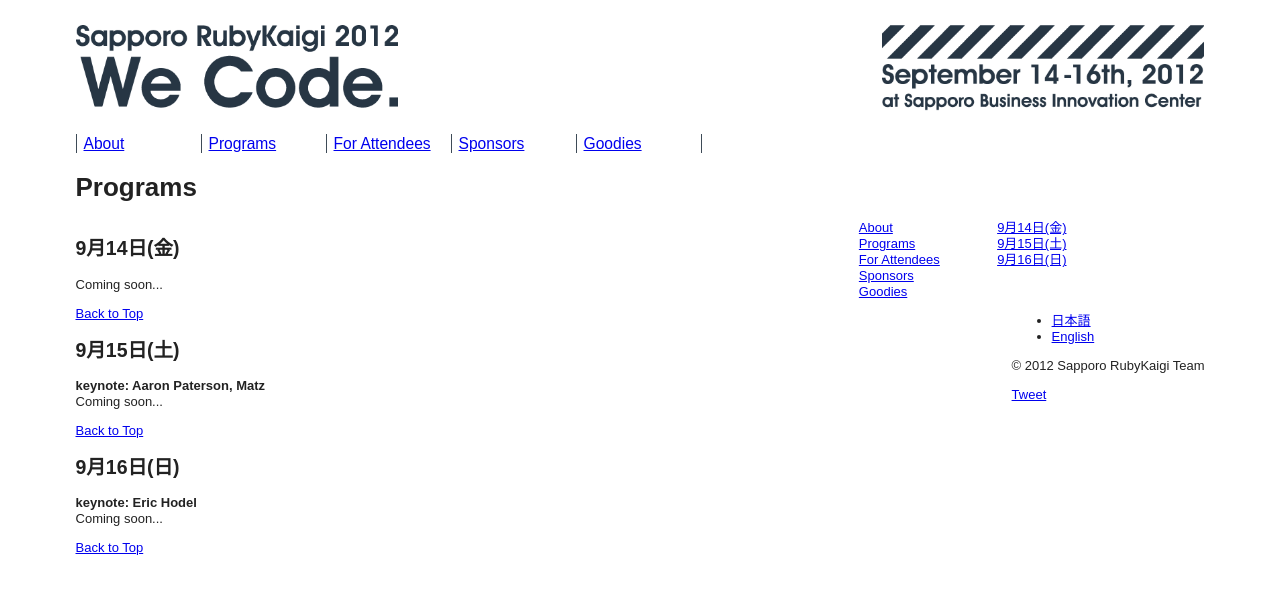
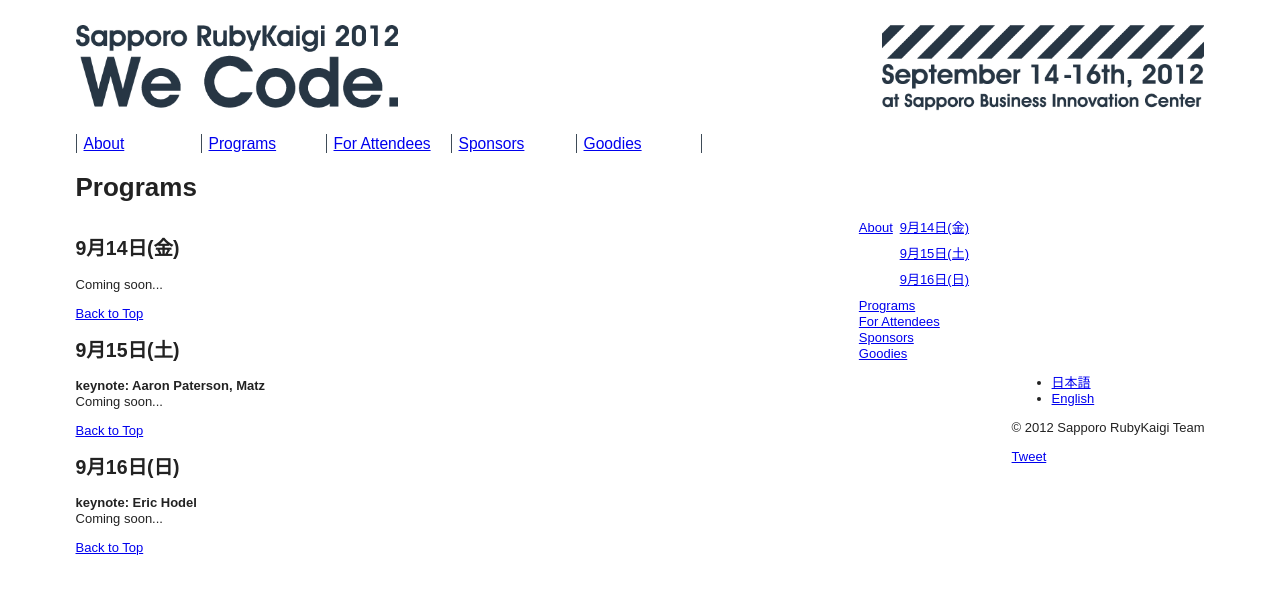
Before and after one commit to ruby-sapporo/sapporo.rubykaigi.org, a Jekyll site: the page built from 2012/ja/programs.html, in a window 1280 px wide. Shown: the top 594 px of the page. Built offline with Jekyll 4.4.1, drawn with Linux system fonts in a browser that asks for light colours; nearby versions of some CDN libraries; Markdown is read by kramdown in place of the engine named in the settings; comment, search, counter and statistics services are not loaded.

Commit message:
[#28935297] modify nav styles

```diff
--- a/2012/stylesheets/common.scss
+++ b/2012/stylesheets/common.scss
@@ -237,6 +237,7 @@
 #localNav {
   @include deepLinkColor;
   @include commonListMark;
+  font-size: 100%;
 }
 
 #content {
@@ -288,7 +289,9 @@
   @include deepLinkColor;
   nav {
     float: left;
-    @include commonListMark;
+    li:before {
+      content: "» ";
+    }
   }
   aside {
     float: right;
--- a/2012/stylesheets/layout.css
+++ b/2012/stylesheets/layout.css
@@ -265,13 +265,14 @@
 	clear: both;
 	float: right;
 	margin-left: 0;
-	width: 18.3673%;
+	width: 27%;
 	display: block;
 }
 
 #localNav li {
 	display: block;
   white-space: normal;
+  margin-bottom: 10px;
 }
 
 #content {
```
